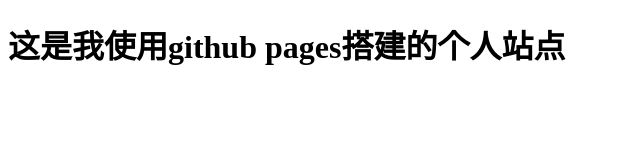
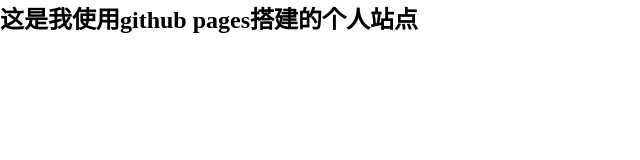
Before and after one commit to a6511631/a6511631.github.io, a plain HTML site: page index.html in a window 1280 px wide. Shown: the whole page, without its empty margins (0-640 px from the left). Drawn offline with Linux system fonts and the light colour scheme.

Commit message:
修改代码样式

```diff
--- a/index.html
+++ b/index.html
@@ -1,5 +1,20 @@
 <!DOCTYPE html>
 <html>
+<head>
+<meta http-equiv="Content-Type" content="text/html; charset=utf-8">
+<title>林轩</title>
+<style type="text/css">
+	* {
+		margin:0;
+		padding:0;
+		list-style:none;
+	}
+	h1 {
+		font-size:24px;
+	}
+</style>
+</head>
+
 <body>
 <h1>这是我使用github pages搭建的个人站点</h1>
 </body>
```
